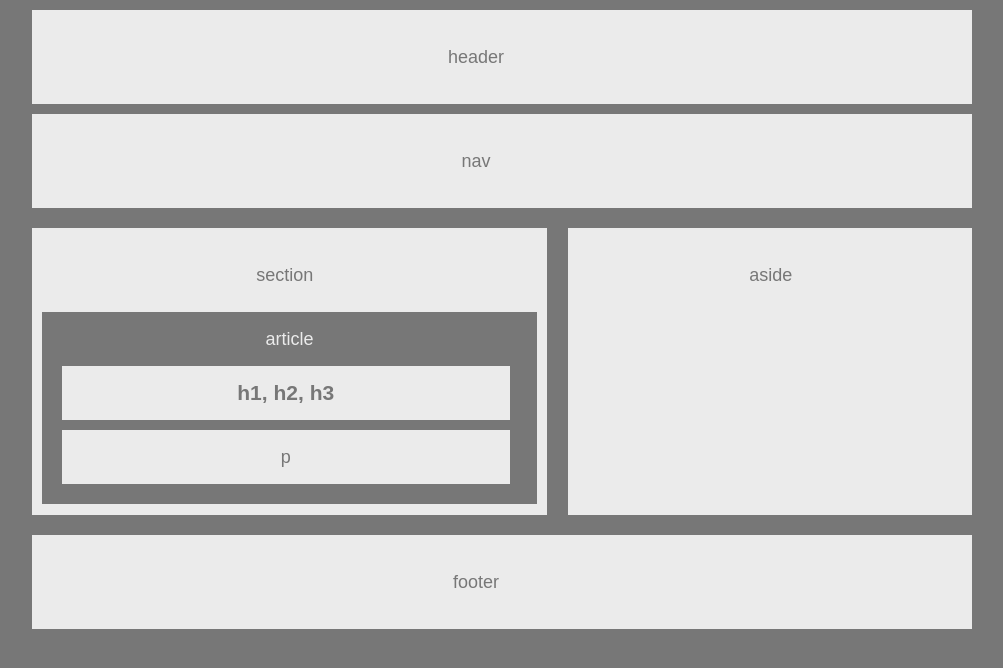
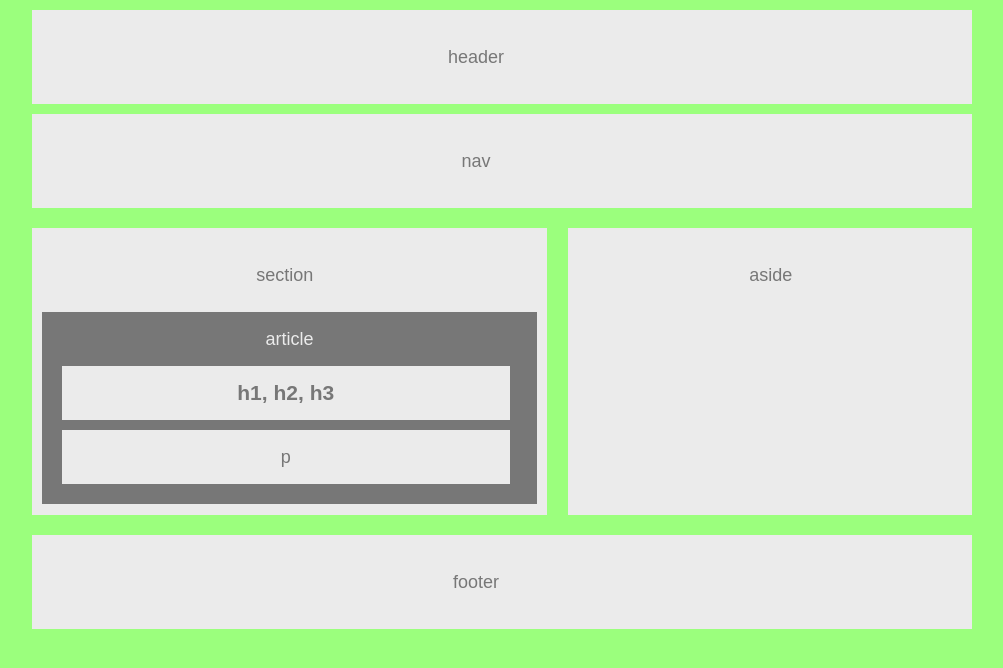
Before and after one commit to mlratino/HW-Wireframe, a plain HTML site: page index.html in a window 1280 px wide. Shown: the whole page, without its empty margins (138-1141 px from the left). Drawn offline with Linux system fonts and the light colour scheme.

Commit message:
troubleshooting and hopefully final commit 10/6

```diff
--- a/index.html
+++ b/index.html
@@ -3,7 +3,7 @@
 
 <head>
   <meta charset="UTF-8">
-  <title>Wireframe</title>
+  <title>Wireframe-HW</title>
   <link rel="stylesheet" type="text/css" href="style.css">
 </head>
 
--- a/style.css
+++ b/style.css
@@ -5,7 +5,7 @@ body {
     font-size: 18px;
     line-height: 34px;
     color: #777777;
-    background: #777777;
+    background: #9bff7d;
   }
 
   header,
```
Also changed, not shown: README.md.
